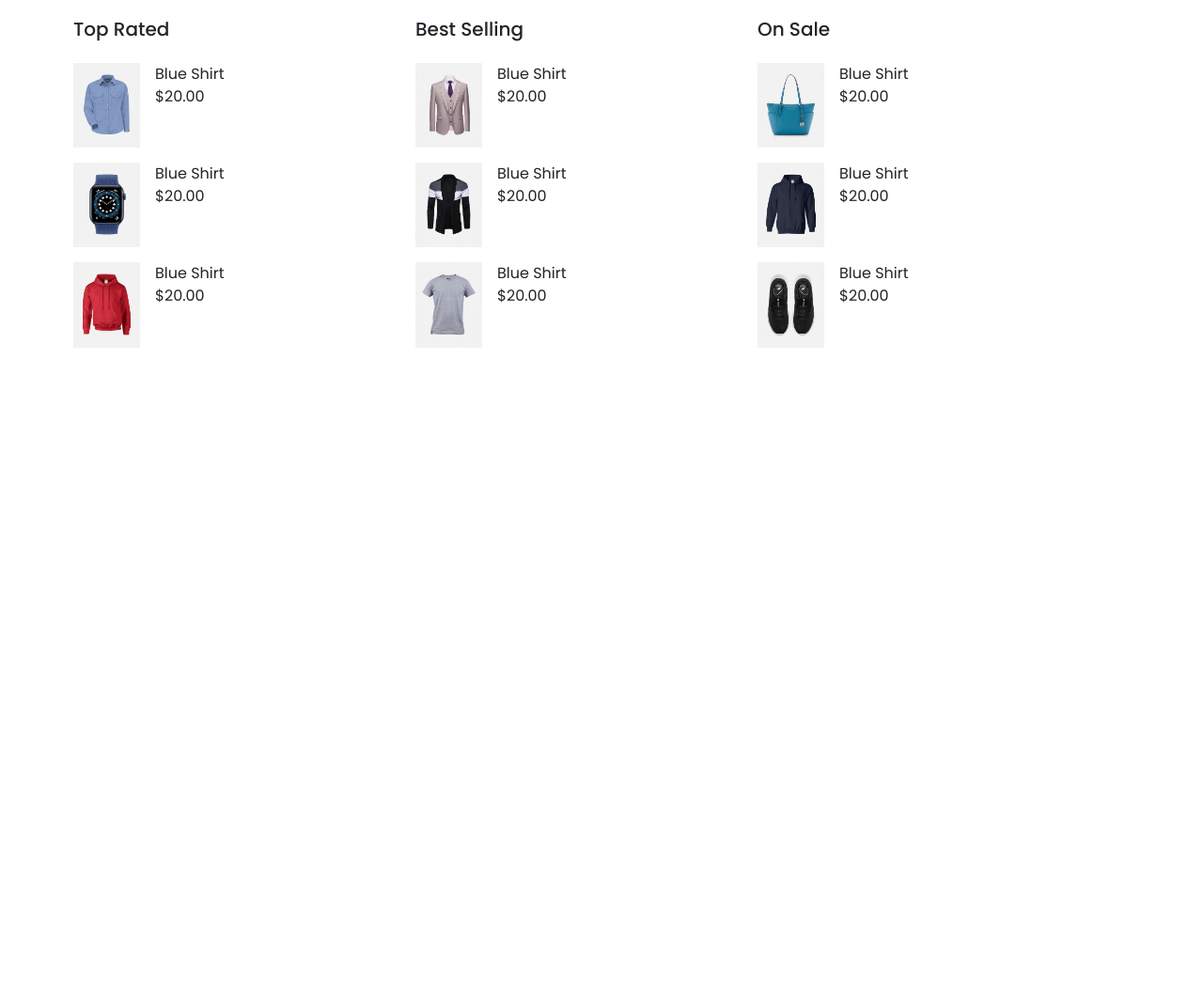
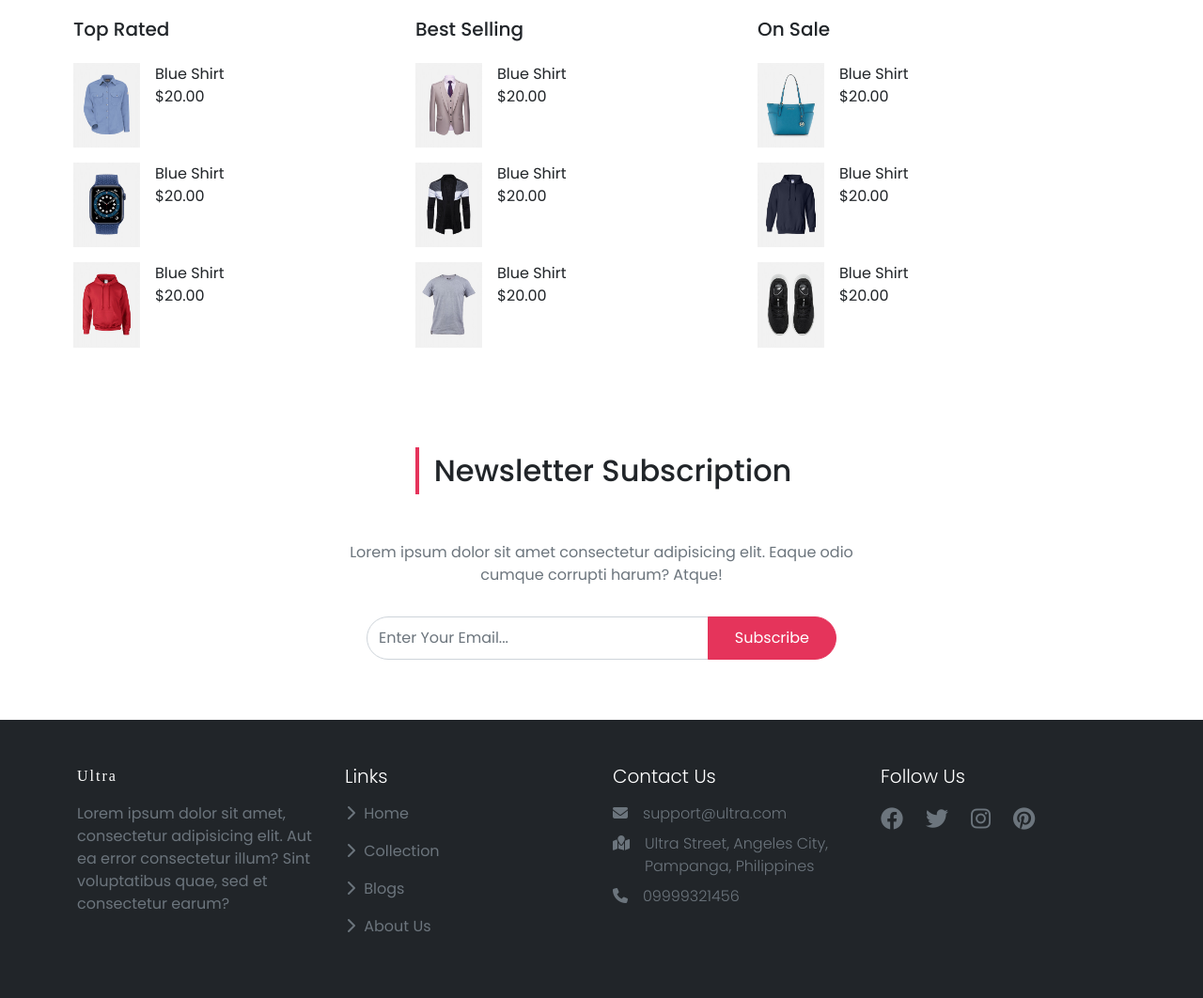
Before and after one commit to rheacezil/ultra-emart, a plain HTML site: page index.html in a window 1280 px wide. Shown: the part 4616-5678 px from the top of the page at 94% size. Before the commit the page ends 5034 px from the top, so only its background shows below. Drawn offline with nearby package versions, Linux system fonts and the light colour scheme; a web font is replaced by a local one.

Commit message:
End of Landing Page

```diff
--- a/css/index.css
+++ b/css/index.css
@@ -120,3 +120,35 @@ body {
     font-size: 60px;
     font-family: var(--lg-font);
 }
+
+/* Newsletter */
+#newsletter p {
+    max-width: 600px;
+}
+
+#newsletter .input-group {
+    max-width: 500px;
+}
+
+#newsletter .form-control {
+    border-top-left-radius: 25px;
+    border-bottom-left-radius: 25px;
+}
+
+#newsletter .btn {
+    background-color: var(--pink);
+    color: white;
+    border-color: var(--pink);
+}
+
+#newsletter .btn:hover {
+    background-color: black;
+    border-color: black;
+}
+
+/* Footer */
+footer .brand {
+    font-family: var(--lg-font);
+    letter-spacing: 2px;;
+
+}
--- a/index.html
+++ b/index.html
@@ -79,7 +79,7 @@
               <a href="#blogs" class="nav-link text-dark">BLOGS</a>
             </li>
             <li class="nav-item px-2 py-2">
-              <a href="#about" class="nav-link text-dark">ABOUT</a>
+              <a href="#about-us" class="nav-link text-dark">ABOUT</a>
             </li>
             <li class="nav-item px-2 py-2">
               <a href="#popular" class="nav-link text-dark">POPULAR</a>
@@ -662,6 +662,121 @@
       </div>
     </section>
 
+    <!-- Newsletter -->
+    <section id="newsletter" class="py-5">
+      <div class="container">
+        <div
+          class="d-flex align-items-center justify-content-center flex-column"
+        >
+          <div class="title text-center pt-3 pb-5">
+            <h2 class="position-relative d-inline-block ms-4">
+              Newsletter Subscription
+            </h2>
+          </div>
+
+          <p class="text-center text-muted">
+            Lorem ipsum dolor sit amet consectetur adipisicing elit. Eaque odio
+            cumque corrupti harum? Atque!
+          </p>
+          <div class="input-group mb-3 mt-3">
+            <input
+              type="text"
+              class="form-control"
+              placeholder="Enter Your Email..."
+            />
+            <button class="btn btn-primary" type="submit">Subscribe</button>
+          </div>
+        </div>
+      </div>
+    </section>
+
+    <!-- Footer -->
+    <footer class="bg-dark py-5">
+      <div class="container">
+        <div class="row text-white g-4">
+          <div class="col-md-6 col-lg-3">
+            <a href="index.html" class="brand text-decoration-none text-white">
+              Ultra
+            </a>
+            <p class="text-white mt-3 text-muted">
+              Lorem ipsum dolor sit amet, consectetur adipisicing elit. Aut ea
+              error consectetur illum? Sint voluptatibus quae, sed et
+              consectetur earum?
+            </p>
+          </div>
+
+          <div class="col-md-6 col-lg-3">
+            <h5 class="fw-light">Links</h5>
+            <ul class="list-unstyled">
+              <li class="my-3">
+                <a href="#" class="text-white text-decoration-none text-muted">
+                  <i class="fa fa-chevron-right me-1"></i> Home
+                </a>
+              </li>
+              <li class="my-3">
+                <a href="#" class="text-white text-decoration-none text-muted">
+                  <i class="fa fa-chevron-right me-1"></i> Collection
+                </a>
+              </li>
+              <li class="my-3">
+                <a href="#" class="text-white text-decoration-none text-muted">
+                  <i class="fa fa-chevron-right me-1"></i> Blogs
+                </a>
+              </li>
+              <li class="my-3">
+                <a href="#" class="text-white text-decoration-none text-muted">
+                  <i class="fa fa-chevron-right me-1"></i> About Us
+                </a>
+              </li>
+            </ul>
+          </div>
+
+          <div class="col-md-6 col-lg-3">
+            <h5 class="fw-light mb-3">Contact Us</h5>
+            <div
+              class="d-flex justify-content-start align-items-start my-2 text-muted"
+            >
+              <span class="me-3"><i class="fa fa-envelope"></i></span>
+              <span class="fw-light">support@ultra.com</span>
+            </div>
+            <div
+              class="d-flex justify-content-start align-items-start my-2 text-muted"
+            >
+              <span class="me-3"><i class="fa fa-map-marked"></i></span>
+              <span class="fw-light">
+                Ultra Street, Angeles City, Pampanga, Philippines
+              </span>
+            </div>
+
+            <div
+              class="d-flex justify-content-start align-items-start my-2 text-muted"
+            >
+              <span class="me-3"><i class="fa fa-phone"></i></span>
+              <span class="fw-light">09999321456</span>
+            </div>
+          </div>
+
+          <div class="col-md-6 col-lg-3">
+            <h5 class="fw-light mb-3">Follow Us</h5>
+            <ul class="list-unstyled d-flex">
+              <li class="text-decoration-none text-muted fs-4 me-4">
+                <i class="fab fa-facebook"></i>
+              </li>
+              <li class="text-decoration-none text-muted fs-4 me-4">
+                <i class="fab fa-twitter"></i>
+              </li>
+              <li class="text-decoration-none text-muted fs-4 me-4">
+                <i class="fab fa-instagram"></i>
+              </li>
+              <li class="text-decoration-none text-muted fs-4 me-4">
+                <i class="fab fa-pinterest"></i>
+              </li>
+            </ul>
+          </div>
+        </div>
+      </div>
+    </footer>
+
     <!-- ---- JQuery JS ---- -->
     <script src="https://ajax.googleapis.com/ajax/libs/jquery/3.6.0/jquery.min.js"></script>
 
```
